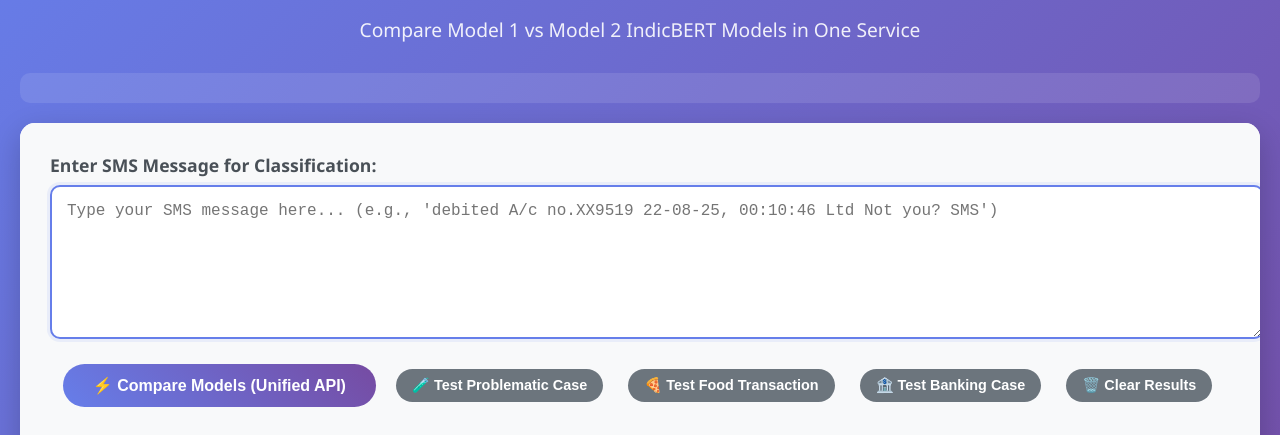
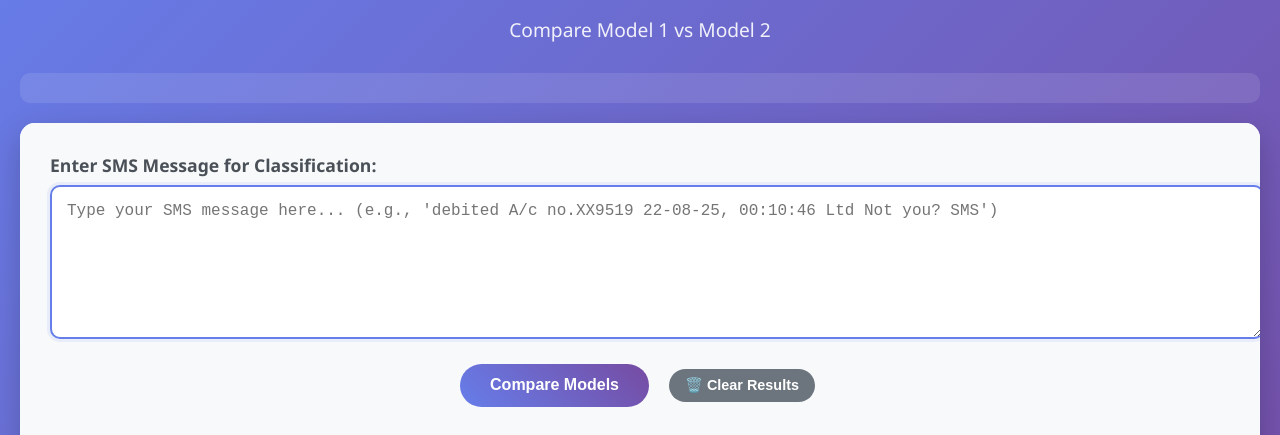
Before and after one commit to prosperr-kartik/sms-api-ui, a plain HTML site: page index.html in a window 1280 px wide. Shown: the part 105-540 px from the top of the page. Drawn offline with Linux system fonts and the light colour scheme.

Commit message:
second commit

```diff
--- a/index.html
+++ b/index.html
@@ -294,7 +294,7 @@
 <body>
     <div class="header">
         <h1> SMS Classification API</h1>
-        <p>Compare Model 1 vs Model 2 IndicBERT Models in One Service</p>
+        <p>Compare Model 1 vs Model 2</p>
     </div>
 
     <div class="api-info">
@@ -312,10 +312,8 @@
             </div>
 
             <div class="button-group">
-                <button onclick="compareModels()" id="compareBtn">⚡ Compare Models (Unified API)</button>
-                <button onclick="testProblematicCase()" class="quick-test-btn">🧪 Test Problematic Case</button>
-                <button onclick="testFoodCase()" class="quick-test-btn">🍕 Test Food Transaction</button>
-                <button onclick="testBankingCase()" class="quick-test-btn">🏦 Test Banking Case</button>
+                <button onclick="compareModels()" id="compareBtn">Compare Models</button>
+
                 <button onclick="clearResults()" class="quick-test-btn">🗑️ Clear Results</button>
             </div>
         </div>
```
